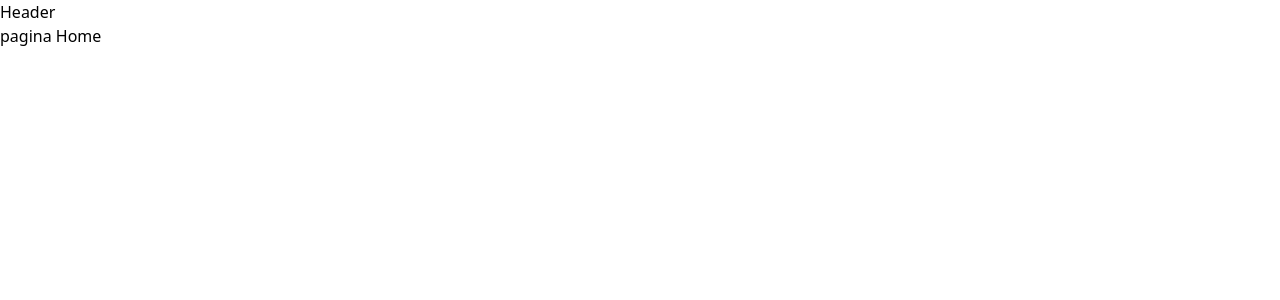
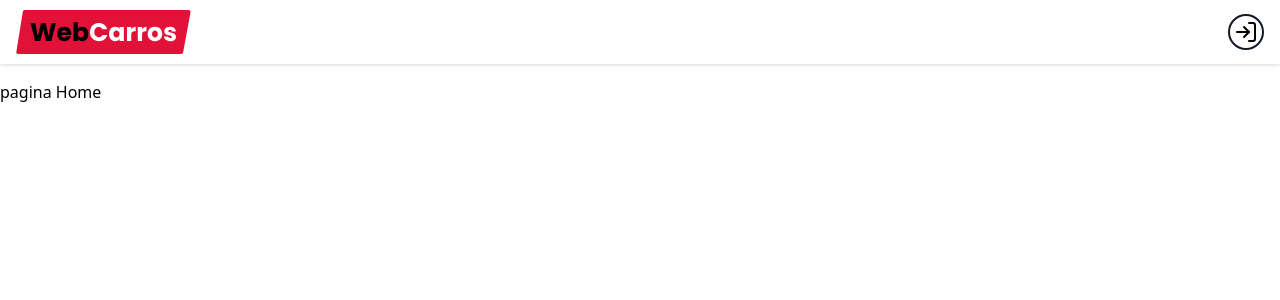
Before and after one commit to dev-vinicius-lima/Lima-Car, a React (Vite) app: page / in a window 1280 px wide. Shown: the top 300 px of the page. Built offline with nearby package versions, Linux system fonts and the light colour scheme.

Commit message:
creating Header

```diff
--- a/src/components/Header/index.tsx
+++ b/src/components/Header/index.tsx
@@ -1,7 +1,34 @@
 import React from "react";
+import logoImg from "../../assets/logo.svg";
+import { Link } from "react-router-dom";
+import { FiUser, FiLogIn } from "react-icons/fi";
 
 const Header = () => {
-  return <div>Header</div>;
+  const signed = false;
+  const loadingAuth = false;
+  return (
+    <div className="w-full flex items-center justify-center h-16 bg-white drop-shadow mb-4">
+      <header className="flex w-full max-w-7xl items-center justify-between px-4 mx-auto">
+        <Link to={"/"}>
+          <img src={logoImg} alt="logo do site" />
+        </Link>
+        {!loadingAuth && signed && (
+          <Link to={"/dashboard"}>
+            <div className="border-2 rounded-full p-1 border-gray-900">
+              <FiUser size={24} color="#000" />
+            </div>
+          </Link>
+        )}
+        {!loadingAuth && !signed && (
+          <Link to={"/login"}>
+            <div className="border-2 rounded-full p-1 border-gray-900">
+              <FiLogIn size={24} color="#000" />
+            </div>
+          </Link>
+        )}
+      </header>
+    </div>
+  );
 };
 
 export default Header;
```
